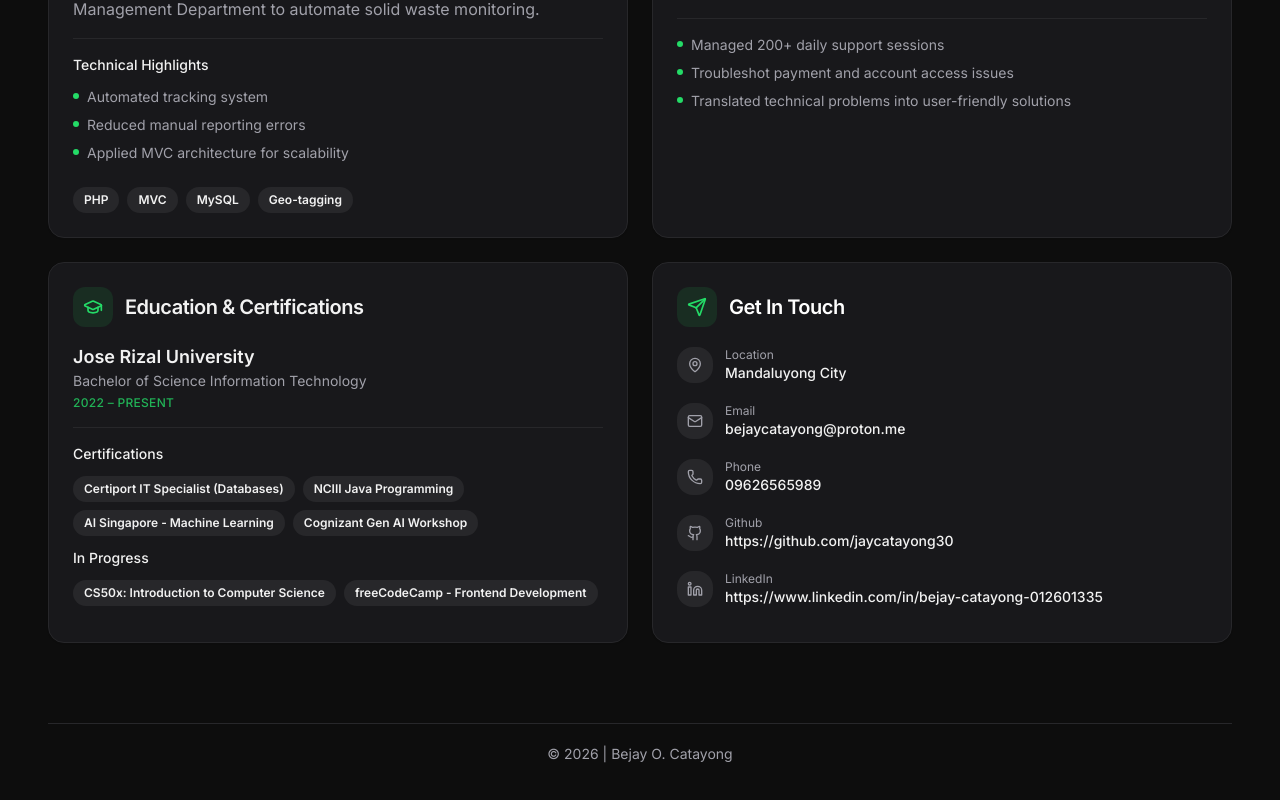
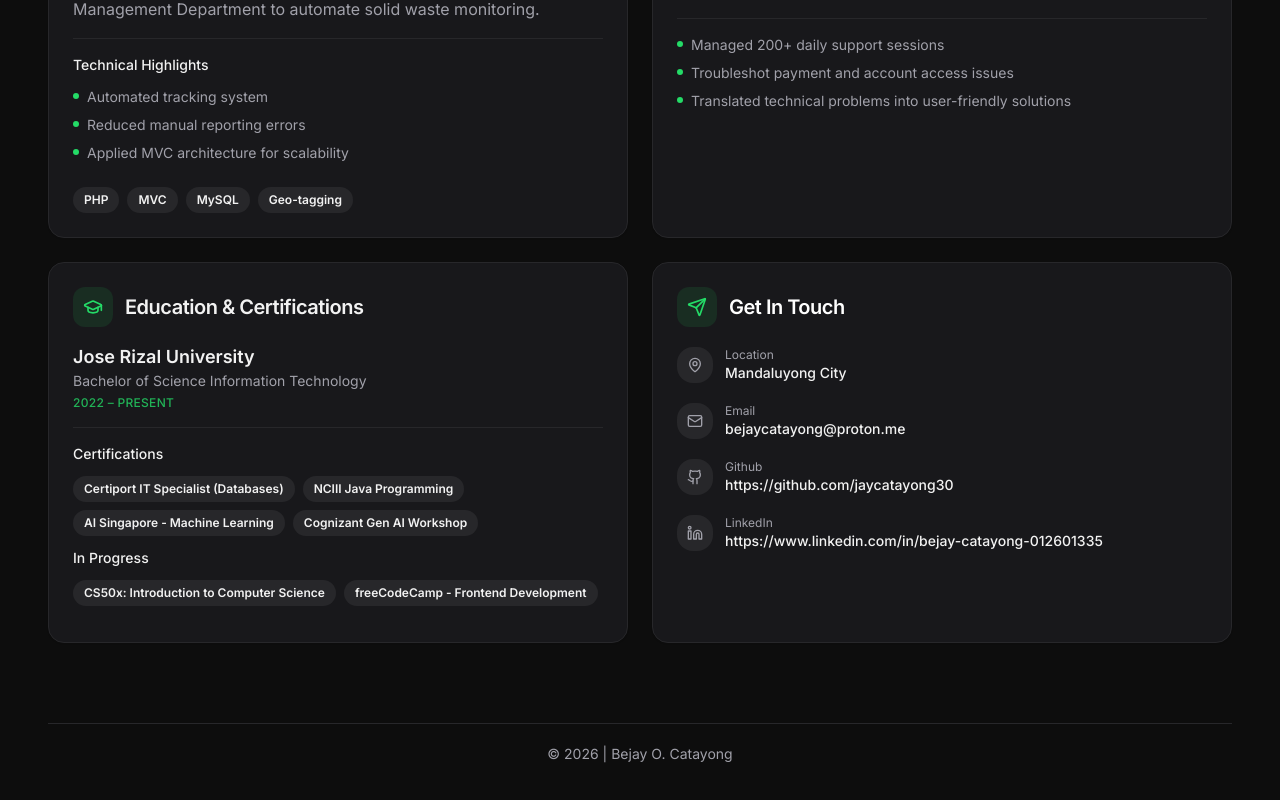
Before and after one commit to jaycatayong30/portfolio, a Next.js app: page / in a window 1280 px wide. Shown: the part 1737-2537 px from the top of the page. Built offline with nearby package versions, Linux system fonts and the light colour scheme.

Commit message:
feat: remove contact number in contact-card

```diff
--- a/components/portfolio/contact-card.tsx
+++ b/components/portfolio/contact-card.tsx
@@ -14,12 +14,6 @@ const contactItems = [
     label: "Email",
     value: "bejaycatayong@proton.me",
     href: "mailto:bejaycatayong@proton.me",
-  },
-  {
-    icon: Phone,
-    label: "Phone",
-    value: "09626565989",
-    href: "tel:09626565989",
   },
   {
     icon: Github,
```
